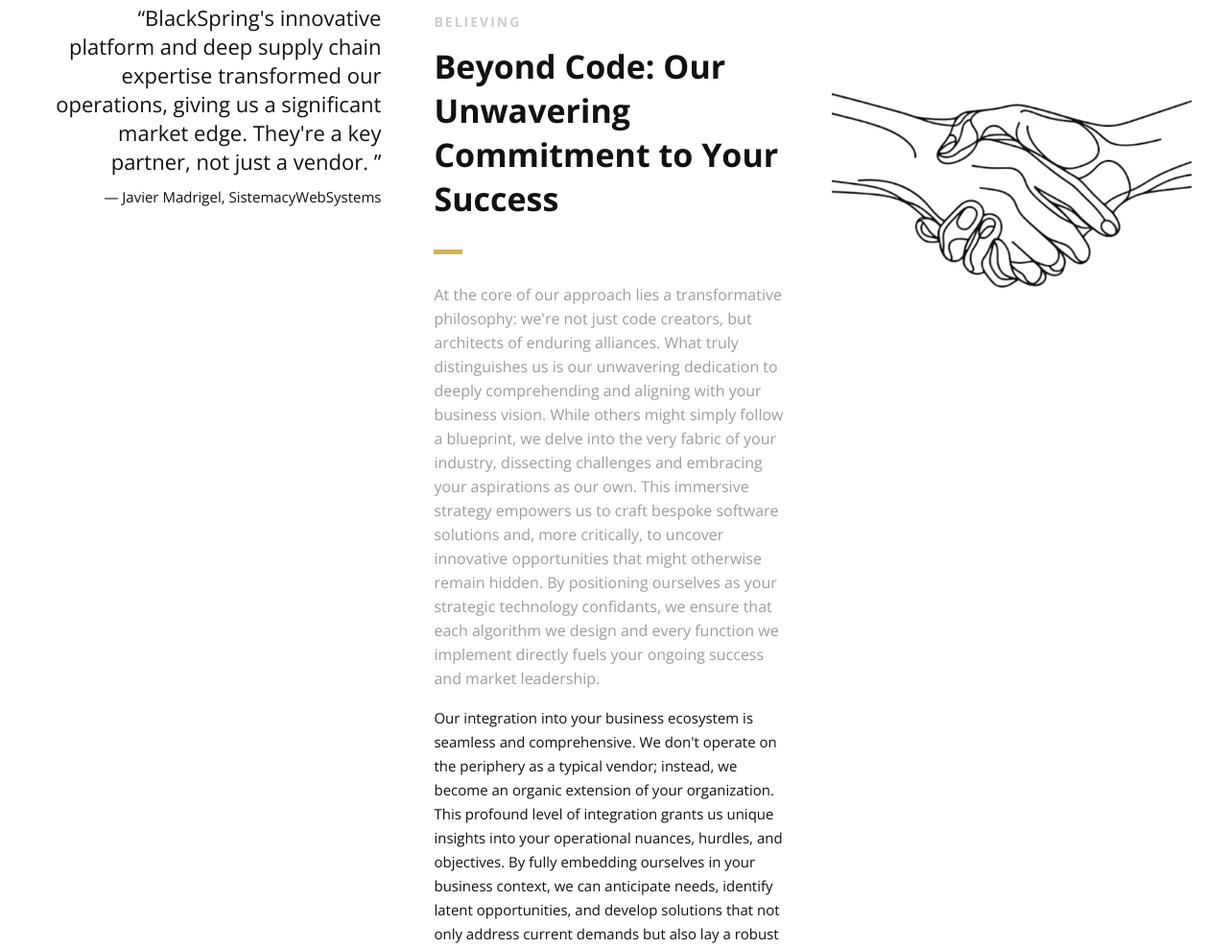
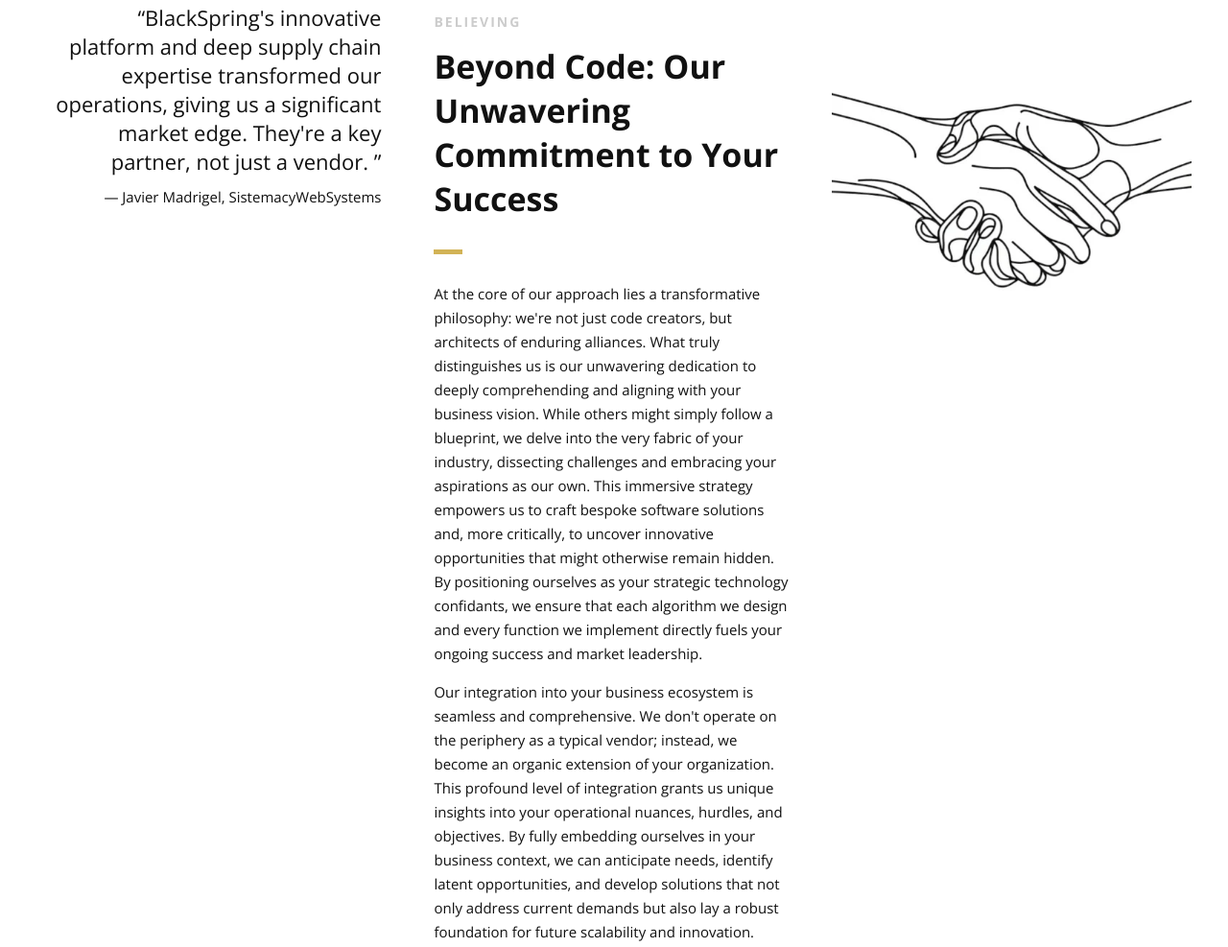
Before and after one commit to utsavstha/blackspringnp, a plain HTML site: page index.html in a window 1280 px wide. Shown: the part 1640-2627 px from the top of the page at 96% size. Drawn offline with nearby package versions, Linux system fonts and the light colour scheme.

Commit message:
changed success message

```diff
--- a/index.html
+++ b/index.html
@@ -10,7 +10,7 @@
     <!--Meta Keywords and Description-->
     <meta name="keywords" content="">
     <meta name="description" content="">
-    <meta name="viewport" content="width=device-width, initial-scale=1.0, user-scalable=no" />
+    <meta name="viewport" content="width=device-width, initial-scale=1.0" />
 
     <!--Favicon-->
     <link rel="shortcut icon" href="images/favicon.ico" title="Favicon" />
@@ -271,7 +271,7 @@
                         <div class="section-heading">
                             <h3>BELIEVING</h3>
                             <h2 class="section-title">Beyond Code: Our Unwavering Commitment to Your Success</h2>
-                            <p class="section-subtitle">At the core of our approach lies a transformative philosophy:
+                            <p>At the core of our approach lies a transformative philosophy:
                                 we're not just code creators, but architects of enduring alliances. What truly
                                 distinguishes us is our unwavering dedication to deeply comprehending and aligning with
                                 your business vision. While others might simply follow a blueprint, we delve into the
@@ -282,7 +282,6 @@
                                 positioning ourselves as your strategic technology confidants, we ensure that each
                                 algorithm we design and every function we implement directly fuels your ongoing success
                                 and market leadership.</p>
-                        </div>
                                 <p>Our integration into your business ecosystem is seamless and comprehensive. We don't operate
                                     on the periphery as a typical vendor; instead, we become an organic extension of your
                                     organization. This profound level of integration grants us unique insights into your
@@ -300,6 +299,8 @@
                                     delivered and more like a solution you've crafted alongside us, perfectly tailored to your
                                     unique business.
                                 </p>
+                        </div>
+
 
                     </div>
                     <!--End Content Right Side-->
```
Lines whose indentation alone changed are shown as unchanged.
